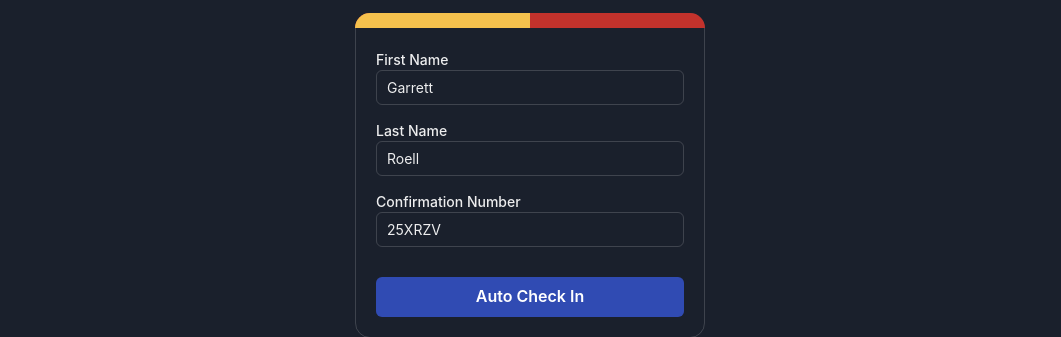
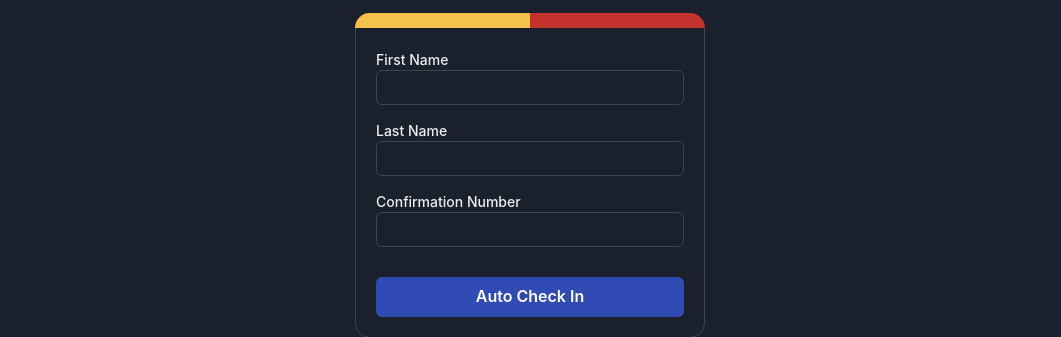
Before and after one commit to garrettroell/sw_check_in, a React (Vite) app in the folder client/: page / in a window 1280 px wide. Shown: the part 196-533 px from the top of the page, without its empty margins (110-1171 px from the left). Built offline with nearby package versions, Linux system fonts and the light colour scheme; no server answers.

Commit message:
built site

```diff
--- a/client/src/HomePage/SetupForm.jsx
+++ b/client/src/HomePage/SetupForm.jsx
@@ -24,20 +24,18 @@ const SetupForm = ({setFlightInfo}) => {
       <Box maxW="350px" m="auto" mt="20px" p="20px" borderWidth="1px" borderRadius="15px">
         <Formik
         // may need to separate shipping and billing addresses
+        initialValues={{
+          // email: '',
+          firstName: '',
+          lastName: '',
+          confirmationNumber: '',
+        }}
         // initialValues={{
         //   // email: '',
-        //   firstName: '',
-        //   lastName: '',
-        //   confirmationNumber: '',
+        //   firstName: 'Garrett',
+        //   lastName: 'Roell',
+        //   confirmationNumber: '25XRZV',
         // }}
-        initialValues={{
-          // email: '',
-          firstName: 'Garrett',
-          lastName: 'Roell',
-          confirmationNumber: '25XRZV',
-        }}
-
-
         onSubmit={(values, actions) => {
 
           // send data to server
```
Also changed, not shown: 5 other files (tests, documents, lock files or other folders).
